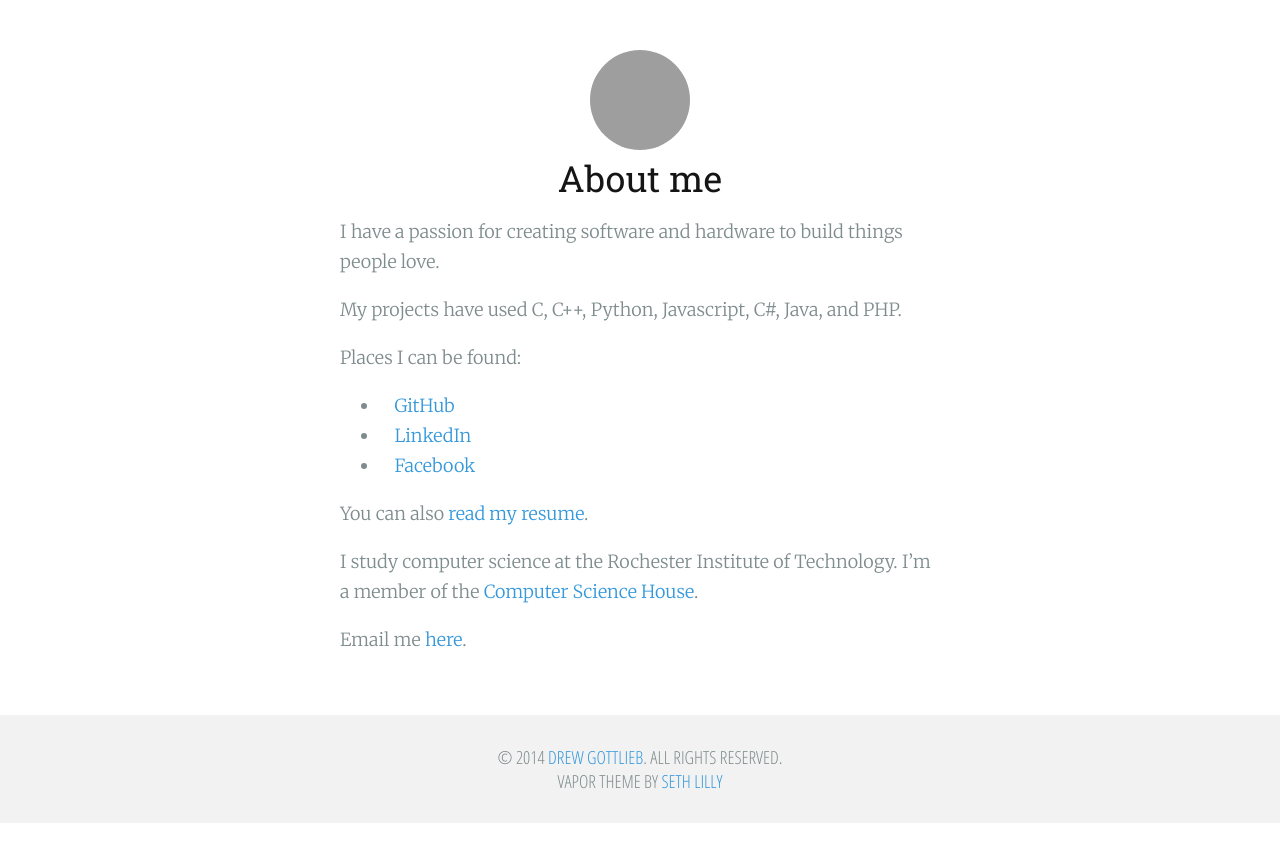
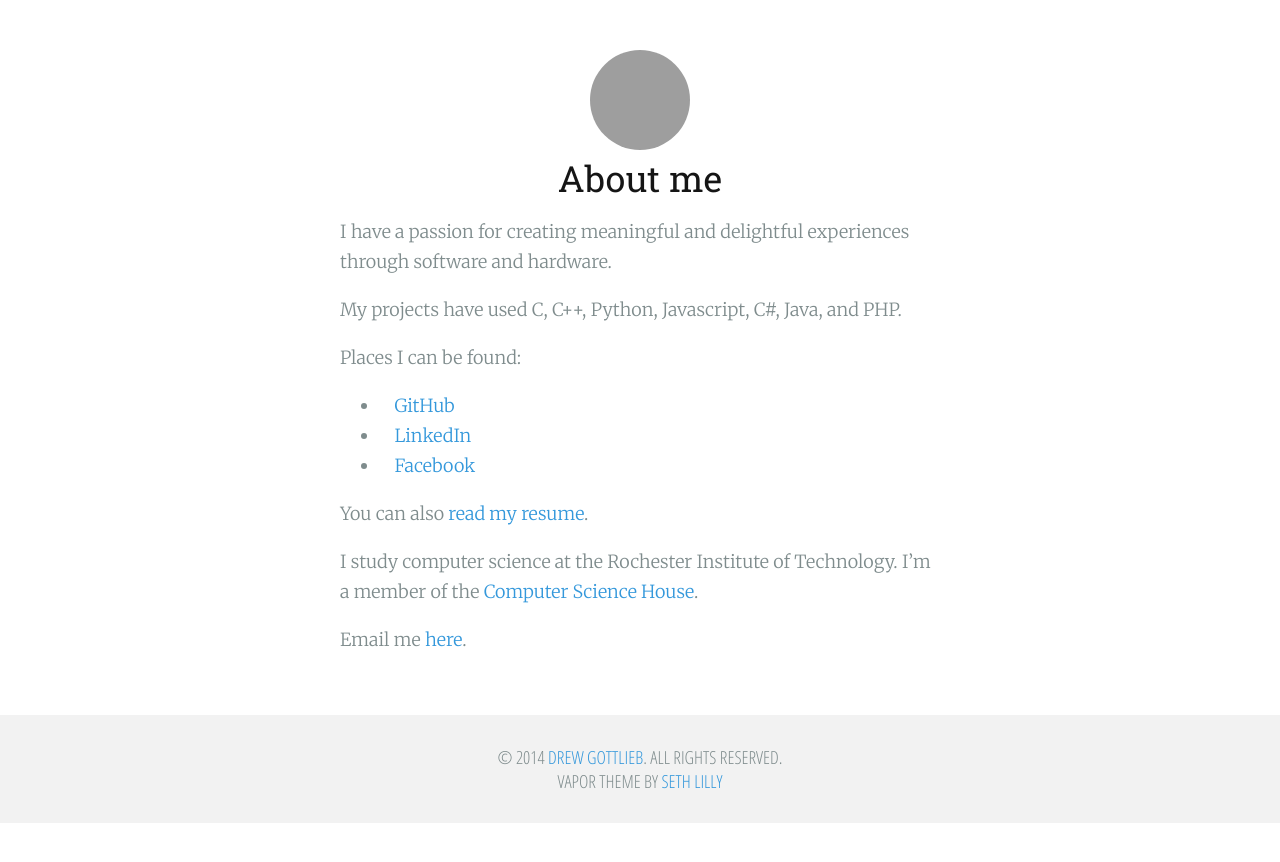
Before and after one commit to dag10/blog, a Jekyll site: the page built from about/index.md, in a window 1280 px wide, cut to the strip 0-862 px from the top of the page. Built offline with Jekyll 4.4.1, drawn with Linux system fonts in a browser that asks for light colours; nearby versions of some CDN libraries; library files that are not in the unit come from our copies; Markdown is read by kramdown in place of the engine named in the settings; comment, search, counter and statistics services are not loaded; grey boxes are pictures that could not be loaded.

Commit message:
Updated resume and about page.

```diff
--- a/about/index.md
+++ b/about/index.md
@@ -3,7 +3,8 @@ layout: page
 title: About me
 ---
 
-I have a passion for creating software and hardware to build things people love.
+I have a passion for creating meaningful and delightful experiences through
+software and hardware.
 
 My projects have used C, C++, Python, Javascript, C#, Java, and PHP.
 
```
Also changed, not shown: 1 other file.
